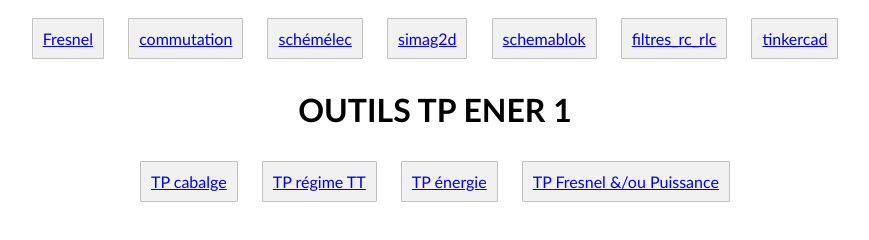
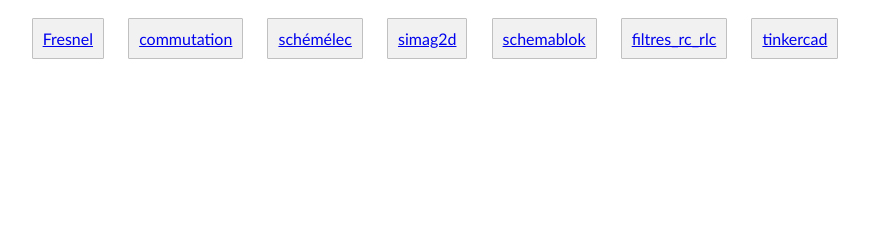
Before and after one commit to koreckijulien/circuit, a plain HTML site: page index.html in a window 1280 px wide. Shown: the whole page, without its empty margins (205-1074 px from the left). Drawn offline with Linux system fonts and the light colour scheme.

Commit message:
Update index.html

```diff
--- a/index.html
+++ b/index.html
@@ -27,13 +27,5 @@ span {
     <span><a href="https://koreckijulien.github.io/circuit/filtres_rc_rlc.html">filtres_rc_rlc</a></span>
   <span><a href="https://www.tinkercad.com/">tinkercad</a></span></div>
 
-<h1>OUTILS TP ENER 1</h1>
-<div>
-    <span><a href="https://davidletoriellec.github.io/ScheSim/">TP cabalge</a></span>
-    <span><a href="https://davidletoriellec.github.io/SLT_TT/">TP régime TT</a></span>
-    <span><a href="https://davidletoriellec.github.io/NRJ/">TP énergie</a></span>
-    <span><a href="https://koreckijulien.github.io/fresnel/">TP Fresnel &/ou Puissance</a></span>
-    </div>
-
 
 </body></html>
```
